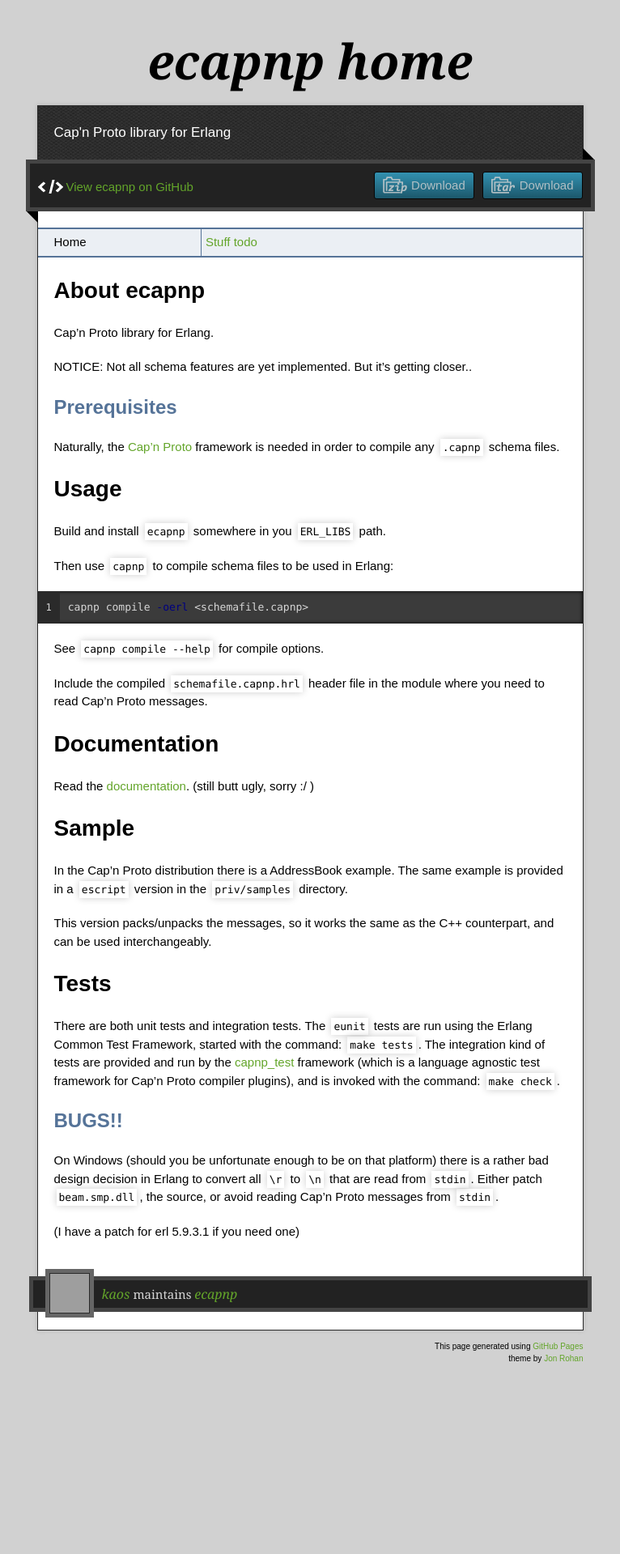
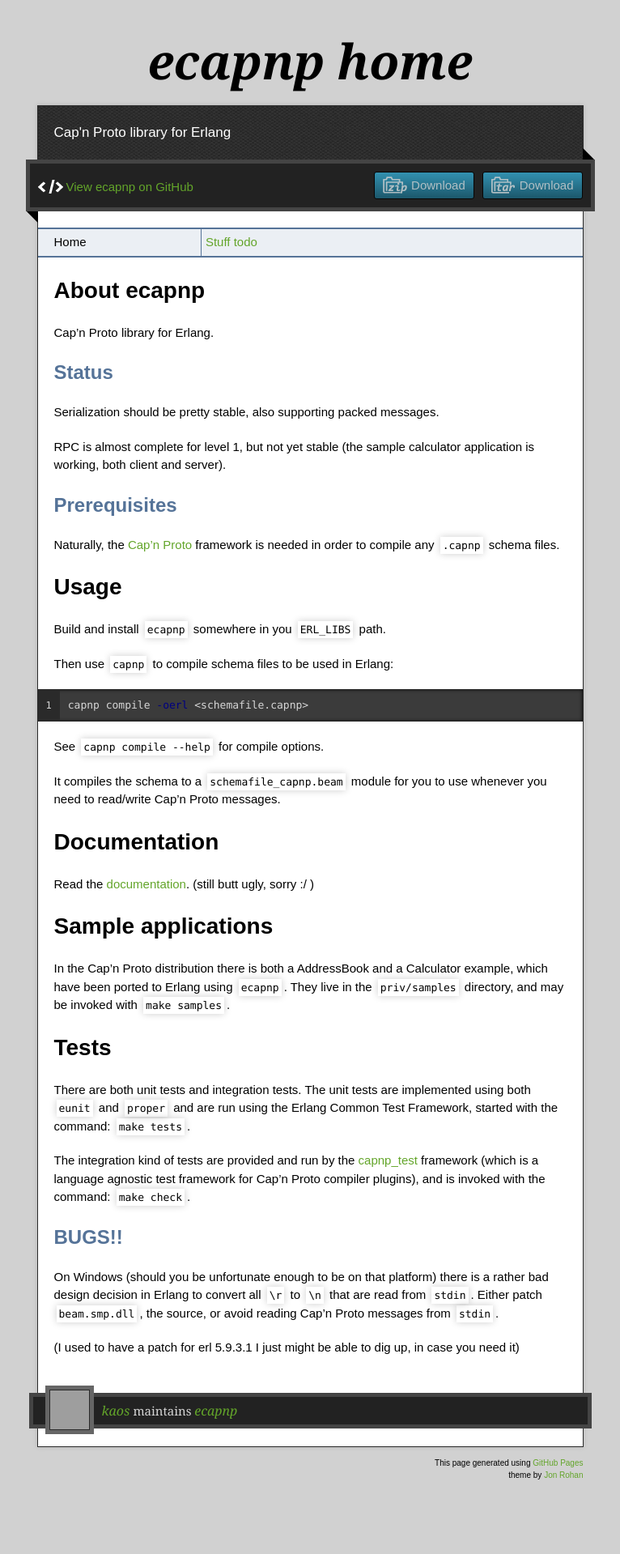
Before and after one commit to kaos/ecapnp, a Jekyll site: the page built from index.markdown, in a window 1280 px wide. Shown: the whole page at 81% size, without its empty margins (257-1023 px from the left). Built offline with Jekyll 4.4.1, drawn with Linux system fonts in a browser that asks for light colours; nearby versions of some CDN libraries; before the commit the page ends 1775 px from its top, so only the background shows below that; grey boxes are pictures that could not be loaded.

Commit message:
update docs to reflect recent changes.

```diff
--- a/index.markdown
+++ b/index.markdown
@@ -5,12 +5,21 @@ title: ecapnp home
 
 Home | [Stuff todo](/todo)
 
+
 About ecapnp
 ============
 
 Cap'n Proto library for Erlang.
 
-NOTICE: Not all schema features are yet implemented. But it's getting closer..
+
+Status
+------
+
+Serialization should be pretty stable, also supporting packed
+messages.
+
+RPC is almost complete for level 1, but not yet stable (the sample
+calculator application is working, both client and server).
 
 
 Prerequisites
@@ -33,8 +42,8 @@ capnp compile -oerl <schemafile.capnp>
 
 See `capnp compile --help` for compile options.
 
-Include the compiled `schemafile.capnp.hrl` header file in the module
-where you need to read Cap'n Proto messages.
+It compiles the schema to a `schemafile_capnp.beam` module for you to
+use whenever you need to read/write Cap'n Proto messages.
 
 
 Documentation
@@ -43,26 +52,27 @@ Documentation
 Read the [documentation](docs). (still butt ugly, sorry :/ )
 
 
-Sample
-======
+Sample applications
+===================
 
-In the Cap'n Proto distribution there is a AddressBook example. The
-same example is provided in a `escript` version in the `priv/samples`
-directory.
-
-This version packs/unpacks the messages, so it works the same as the
-C++ counterpart, and can be used interchangeably.
+In the Cap'n Proto distribution there is both a AddressBook and a
+Calculator example, which have been ported to Erlang using
+`ecapnp`. They live in the `priv/samples` directory, and may be
+invoked with `make samples`.
 
 
 Tests
 =====
 
-There are both unit tests and integration tests. The `eunit` tests are
-run using the Erlang Common Test Framework, started with the command:
-`make tests`. The integration kind of tests are provided and run by
-the [capnp_test](http://github.com/kaos/capnp_test) framework (which
-is a language agnostic test framework for Cap'n Proto compiler
-plugins), and is invoked with the command: `make check`.
+There are both unit tests and integration tests. The unit tests are
+implemented using both `eunit` and `proper` and are run using the
+Erlang Common Test Framework, started with the command: `make
+tests`.
+
+The integration kind of tests are provided and run by the
+[capnp_test](http://github.com/kaos/capnp_test) framework (which is a
+language agnostic test framework for Cap'n Proto compiler plugins),
+and is invoked with the command: `make check`.
 
 
 BUGS!!
@@ -73,4 +83,5 @@ there is a rather bad design decision in Erlang to convert all `\r` to
 `\n` that are read from `stdin`. Either patch `beam.smp.dll`, the
 source, or avoid reading Cap'n Proto messages from `stdin`.
 
-(I have a patch for erl 5.9.3.1 if you need one)
+(I used to have a patch for erl 5.9.3.1 I just might be able to dig
+up, in case you need it)
--- a/todo/index.markdown
+++ b/todo/index.markdown
@@ -12,8 +12,6 @@ Here's an informal and rather incomplete list of stuff that still
 needs some attention:
 
 * Support for nested lists.
-* Interfaces (will be addressed when I look into the RPC part of Cap'n
-  Proto).
 * Dynamic schema compilation (would prefer to call on the Cap'n Proto
   compiler using a NIF or driver).
 * Needs better test coverage..
```
